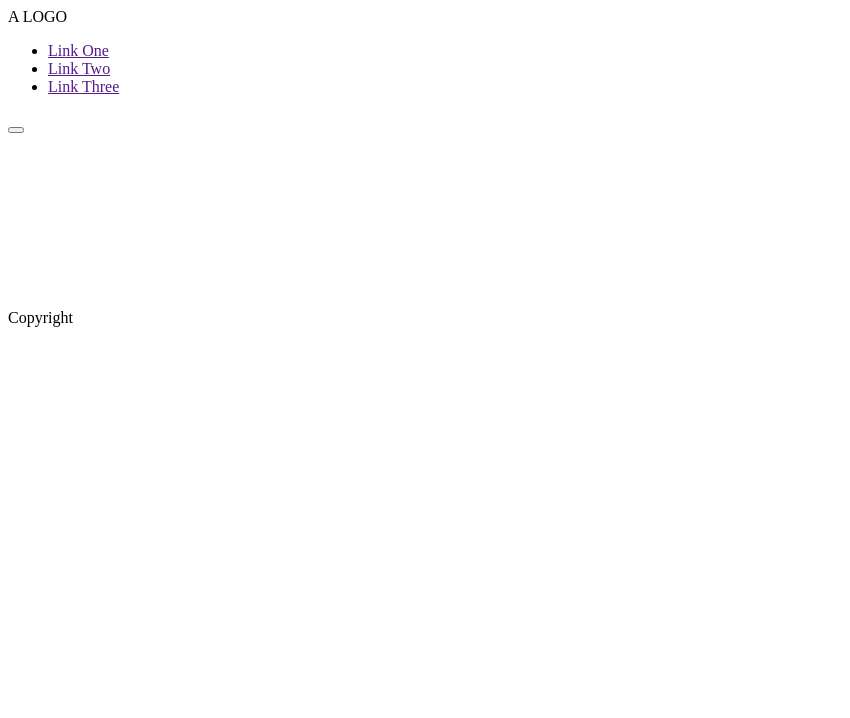
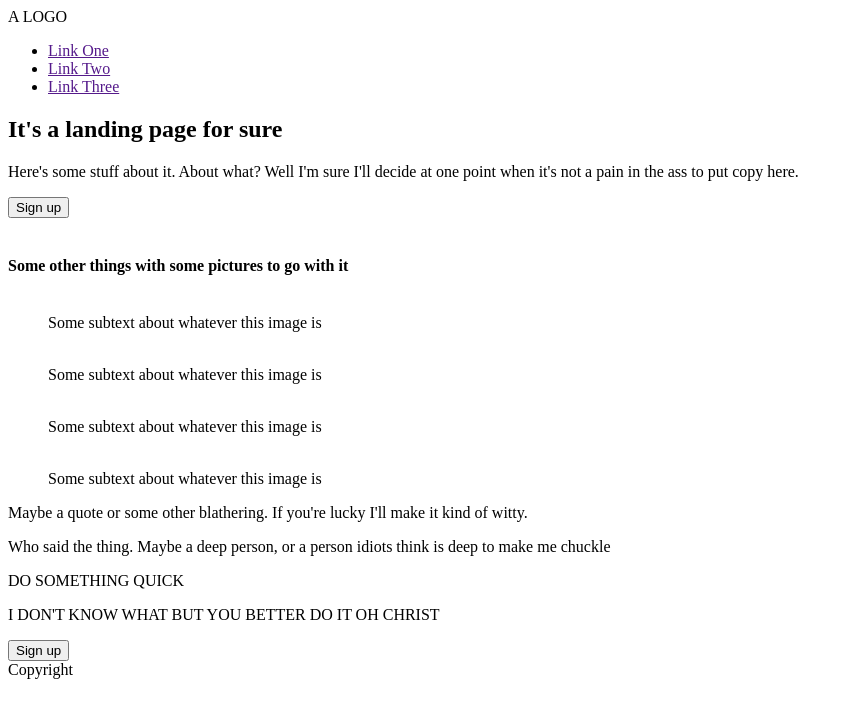
Before and after one commit to dizziefalls/landing-page-top, a plain HTML site: page index.html in a window 1280 px wide. Shown: the whole page, without its empty margins (0-850 px from the left). Drawn offline with Linux system fonts and the light colour scheme.

Commit message:
Add WIP text content

```diff
--- a/index.html
+++ b/index.html
@@ -20,42 +20,48 @@
         </nav>
         <section>
             <div class="header-left">
-                <h2></h2>
-                <p></p>
-                <button></button>
+                <h2>It's a landing page for sure</h2>
+                <p>Here's some stuff about it. About what? Well I'm sure I'll decide at one point when it's not a pain in the ass to put copy here.</p>
+                <button class="header-button">Sign up</button>
             </div>
             <img class="header-right" src="" alt="">
         </section>
     </header>
     <section class="info-imgs">
-        <h4></h4>
+        <h4>Some other things with some pictures to go with it</h4>
         <figure>
             <img src="" alt="">
-            <figcaption></figcaption>
+            <figcaption>Some subtext about whatever this image is</figcaption>
         </figure>
         <figure>
             <img src="" alt="">
-            <figcaption></figcaption>
+            <figcaption>Some subtext about whatever this image is</figcaption>
         </figure>
         <figure>
             <img src="" alt="">
-            <figcaption></figcaption>
+            <figcaption>Some subtext about whatever this image is</figcaption>
         </figure>
         <figure>
             <img src="" alt="">
-            <figcaption></figcaption>
+            <figcaption>Some subtext about whatever this image is</figcaption>
         </figure>
     </section>
     <aside>
         <article>
-
+            Maybe a quote or some other blathering. If you're lucky I'll make it kind of witty.
         </article>
         <p class="attrib">
-
+            Who said the thing. Maybe a deep person, or a person idiots think is deep to make me chuckle
         </p>
     </aside>
     <section class="sign-up">
-
+        <p class="call">
+            DO SOMETHING QUICK
+        </p>
+        <p class="call-text">
+            I DON'T KNOW WHAT BUT YOU BETTER DO IT OH CHRIST
+        </p>
+        <button class="call-button">Sign up</button>
     </section>
     <footer>
         Copyright
```
